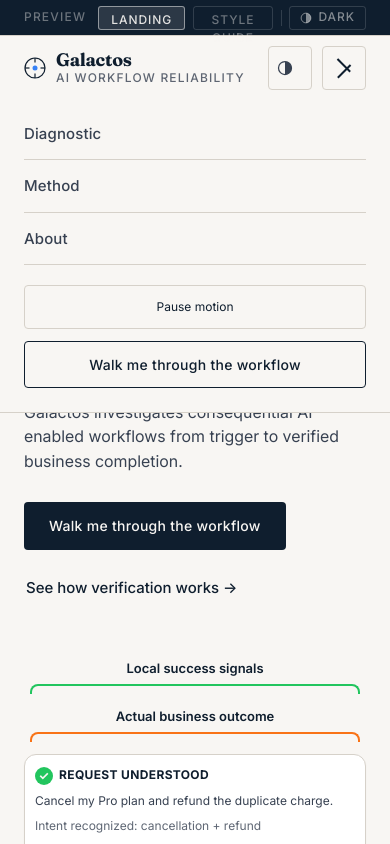
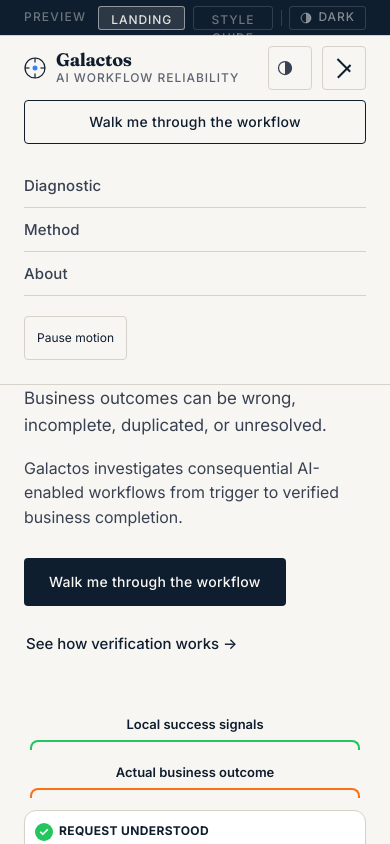
Before and after one commit to official-mitchell/galactos, a React (Vite) app: page / in a window 390 px wide. Both pictures are taken after a click on the button 344 px from the left and 68 px from the top of the page. Shown: the top 844 px of the page. Built offline with nearby package versions, Linux system fonts and the light colour scheme.

Commit message:
Add the sticky header anchor map for MAX-1013.
Nav labels, the workflow CTA, and the hero verification link read section ids from sections.ts, with a skip link, mobile focus trap, and nav_click.

```diff
--- a/src/App.tsx
+++ b/src/App.tsx
@@ -3,7 +3,8 @@
    Production keeps the stored-theme / prefers-color-scheme class effect and always shows the landing page.
    2026-11-03: ported from the Figma Make scratch app. Sections imported by job name (MAX-993).
    2026-11-03: MAX-996 honors ?mode= and hides the preview bar when ?shot=1. setMode events stay in dev.
-   2026-11-04: MAX-1006 marks main with data-anim so final and reduced captures share one settled state. */
+   2026-11-04: MAX-1006 marks main with data-anim so final and reduced captures share one settled state.
+   2026-11-04: MAX-1013. Main is the skip-to-content target. */
 import React, { useEffect, useState } from 'react';
 import { SiteHeader } from './components/shell/SiteHeader';
 import { Hero } from './components/sections/Hero';
@@ -245,7 +246,7 @@ export default function App() {
         /* Landing page with real site header */
         <div>
           <SiteHeader isDark={isDark} onToggleMode={() => setIsDark(d => !d)} />
-          <main data-anim="page">
+          <main id="content" data-anim="page">
             {showLab ? <MotionLab /> : null}
             <Hero />
             <FailureState />
--- /dev/null
+++ b/src/analytics/track.ts
@@ -0,0 +1,17 @@
+/* 2026-11-04: MAX-1013. Typed analytics-style events. Forwards to the existing
+   window.plausible queue when that script is present. No new vendor. */
+
+export type AnalyticsEvent = {
+  name: 'nav_click'
+  target: string
+}
+
+type PlausibleFn = (name: string, opts?: { props: Record<string, string> }) => void
+
+export function trackEvent(event: AnalyticsEvent): void {
+  if (typeof window === 'undefined') return
+  const props = { target: event.target }
+  const plausible = (window as Window & { plausible?: PlausibleFn }).plausible
+  plausible?.(event.name, { props })
+  window.dispatchEvent(new CustomEvent('galactos:analytics', { detail: { name: event.name, ...props } }))
+}
--- a/src/components/sections/Hero.tsx
+++ b/src/components/sections/Hero.tsx
@@ -1,13 +1,11 @@
 /* 2026-11-03: decomposed from the Figma Make landing export into the root app (MAX-993).
    2026-11-03: MAX-998 mapped the headline to .text-display-xl and the lede to .text-lede.
-   2026-11-03: layout and copy matched to instructions/design/mocks/galactos-mock-hero.png. */
+   2026-11-03: layout and copy matched to instructions/design/mocks/galactos-mock-hero.png.
+   2026-11-04: MAX-1013. Tertiary verification link and primary CTA read sections.ts. */
 import React from 'react';
+import { trackEvent } from '../../analytics/track';
+import { scrollTo, sectionHref } from '../../content/sections';
 import { HeroDiagram } from '../diagram/HeroDiagram';
-
-function scrollTo(id: string) {
-  const el = document.querySelector(id);
-  if (el) el.scrollIntoView({ behavior: 'smooth' });
-}
 
 export function Hero() {
   return (
@@ -67,19 +65,30 @@ export function Hero() {
 
           <div style={{ display: 'flex', flexDirection: 'column', alignItems: 'flex-start', gap: 16 }}>
             <a
-              href="#section-cta"
+              href={sectionHref('workflow')}
+              data-scroll-target={sectionHref('workflow').slice(1)}
               className="btn-primary"
-              onClick={e => { e.preventDefault(); scrollTo('#section-cta'); }}
+              onClick={(event) => {
+                event.preventDefault();
+                trackEvent({ name: 'nav_click', target: sectionHref('workflow').slice(1) });
+                scrollTo(sectionHref('workflow'));
+              }}
             >
               Walk me through the workflow
             </a>
-            <button
+            <a
+              href={sectionHref('verification')}
+              data-scroll-target={sectionHref('verification').slice(1)}
               className="btn-tertiary"
-              onClick={() => scrollTo('#section-verification')}
-              style={{ fontSize: 15, paddingLeft: 2 }}
+              onClick={(event) => {
+                event.preventDefault();
+                trackEvent({ name: 'nav_click', target: sectionHref('verification').slice(1) });
+                scrollTo(sectionHref('verification'));
+              }}
+              style={{ fontSize: 15, paddingLeft: 2, minHeight: 44 }}
             >
               See how verification works →
-            </button>
+            </a>
           </div>
         </div>
 
--- a/src/components/shell/SiteHeader.tsx
+++ b/src/components/shell/SiteHeader.tsx
@@ -1,7 +1,11 @@
 /* 2026-11-03: MAX-998 raised font sizes under 12px to 12px.
-    2026-11-03: decomposed from the Figma Make landing export into the root app (MAX-993).
-    2026-11-04: MAX-1007 places MotionToggle in the desktop header and the mobile menu. */
+   2026-11-03: decomposed from the Figma Make landing export into the root app (MAX-993).
+   2026-11-04: MAX-1007 places MotionToggle in the desktop header and the mobile menu.
+   2026-11-04: MAX-1013. Anchors come from sections.ts. Scroll border, skip link,
+   mobile focus trap, and nav_click. */
 import React, { useEffect, useRef, useState } from 'react';
+import { trackEvent } from '../../analytics/track';
+import { sectionHref, scrollTo, type NavAnchorKey } from '../../content/sections';
 import { MotionToggle } from '../../motion/MotionToggle';
 import { ModeToggle } from './ModeToggle';
 
@@ -10,73 +14,164 @@ interface SiteHeaderProps {
   onToggleMode: () => void;
 }
 
-const NAV_LINKS = [
-  { label: 'Diagnostic', href: '#section-diagnostic' },
-  { label: 'Method', href: '#section-method' },
-  { label: 'About', href: '#section-about' },
+const NAV_LINKS: { label: string; key: NavAnchorKey }[] = [
+  { label: 'Diagnostic', key: 'diagnostic' },
+  { label: 'Method', key: 'method' },
+  { label: 'About', key: 'about' },
 ];
 
-function scrollTo(id: string) {
-  const el = document.querySelector(id);
-  if (el) el.scrollIntoView({ behavior: 'smooth' });
+function focusableIn(root: HTMLElement): HTMLElement[] {
+  return Array.from(
+    root.querySelectorAll<HTMLElement>('a[href], button:not([disabled]), [tabindex]:not([tabindex="-1"])'),
+  ).filter((el) => el.getAttribute('aria-hidden') !== 'true');
 }
 
 export function SiteHeader({ isDark, onToggleMode }: SiteHeaderProps) {
   const [scrolled, setScrolled] = useState(false);
   const [menuOpen, setMenuOpen] = useState(false);
-  const menuRef = useRef<HTMLDivElement>(null);
+  const headerRef = useRef<HTMLElement>(null);
+  const workflowHref = sectionHref('workflow');
+  const heroHref = sectionHref('hero');
 
   useEffect(() => {
     const handler = () => setScrolled(window.scrollY > 8);
+    handler();
     window.addEventListener('scroll', handler, { passive: true });
     return () => window.removeEventListener('scroll', handler);
   }, []);
 
   useEffect(() => {
     if (!menuOpen) return;
-    const handler = (e: MouseEvent) => {
-      if (menuRef.current && !menuRef.current.contains(e.target as Node)) {
+    const root = headerRef.current;
+    if (!root) return;
+    const previously = document.activeElement as HTMLElement | null;
+    const menu = root.querySelector<HTMLElement>('#site-menu');
+    const firstLink = menu?.querySelector<HTMLElement>('a[href]');
+    firstLink?.focus();
+
+    function onKey(event: KeyboardEvent) {
+      if (event.key === 'Escape') {
+        event.preventDefault();
         setMenuOpen(false);
+        return;
       }
+      if (event.key !== 'Tab' || !headerRef.current) return;
+      const items = focusableIn(headerRef.current);
+      if (items.length === 0) return;
+      const first = items[0];
+      const last = items[items.length - 1];
+      if (event.shiftKey && document.activeElement === first) {
+        event.preventDefault();
+        last.focus();
+      } else if (!event.shiftKey && document.activeElement === last) {
+        event.preventDefault();
+        first.focus();
+      }
+    }
+
+    document.addEventListener('keydown', onKey);
+    return () => {
+      document.removeEventListener('keydown', onKey);
+      previously?.focus();
     };
-    document.addEventListener('mousedown', handler);
-    return () => document.removeEventListener('mousedown', handler);
   }, [menuOpen]);
 
-  function handleCTA(e: React.MouseEvent) {
-    e.preventDefault();
-    scrollTo('#section-cta');
+  function go(event: React.SyntheticEvent, href: string) {
+    event.preventDefault();
+    const id = href.slice(1);
+    trackEvent({ name: 'nav_click', target: id });
+    scrollTo(href);
     setMenuOpen(false);
   }
 
+  function onAnchorKey(event: React.KeyboardEvent<HTMLAnchorElement>, href: string) {
+    if (event.key === 'Enter') go(event, href);
+  }
+
+  function renderLink(label: string, key: NavAnchorKey, block: boolean) {
+    const href = sectionHref(key);
+    return (
+      <a
+        key={label}
+        href={href}
+        data-scroll-target={href.slice(1)}
+        onClick={(event) => go(event, href)}
+        onKeyDown={(event) => onAnchorKey(event, href)}
+        style={{
+          fontFamily: 'var(--font-body)',
+          fontWeight: 500,
+          fontSize: block ? 15 : 13,
+          color: 'var(--text-secondary)',
+          textDecoration: 'none',
+          padding: block ? '0 0' : '6px 16px',
+          letterSpacing: '0.01em',
+          transition: 'color 150ms ease',
+          minHeight: 44,
+          display: block ? 'flex' : 'inline-flex',
+          alignItems: 'center',
+          borderBottom: block ? '1px solid var(--border-default)' : undefined,
+        }}
+        onMouseEnter={(event) => (event.currentTarget.style.color = 'var(--text-primary)')}
+        onMouseLeave={(event) => (event.currentTarget.style.color = 'var(--text-secondary)')}
+      >
+        {label}
+      </a>
+    );
+  }
+
+  const cta = (fullWidth: boolean) => (
+    <a
+      href={workflowHref}
+      data-scroll-target={workflowHref.slice(1)}
+      className="btn-secondary"
+      onClick={(event) => go(event, workflowHref)}
+      onKeyDown={(event) => onAnchorKey(event, workflowHref)}
+      style={{
+        fontSize: fullWidth ? 14 : 13,
+        padding: fullWidth ? '10px 16px' : '10px 20px',
+        whiteSpace: 'nowrap',
+        width: fullWidth ? '100%' : undefined,
+        minHeight: 44,
+        justifyContent: 'center',
+      }}
+    >
+      Walk me through the workflow
+    </a>
+  );
+
   return (
     <header
+      ref={headerRef}
       style={{
         position: 'sticky',
         top: 0,
         zIndex: 200,
         backgroundColor: 'var(--surface-base)',
-        borderBottom: `1px solid ${scrolled ? 'var(--border-default)' : 'transparent'}`,
+        borderBottom: `1px solid ${scrolled ? 'var(--border-strong)' : 'transparent'}`,
         transition: 'background-color 200ms ease, border-color 200ms ease',
       }}
     >
+      <a className="skip-link" href="#content">
+        Skip to content
+      </a>
       <div
         className="container-editorial"
         style={{
           display: 'flex',
           alignItems: 'center',
           justifyContent: 'space-between',
-          height: 64,
+          minHeight: 64,
+          gap: 12,
         }}
       >
-        {/* Wordmark */}
         <a
-          href="#"
-          onClick={e => { e.preventDefault(); window.scrollTo({ top: 0, behavior: 'smooth' }); }}
-          style={{ textDecoration: 'none', display: 'flex', alignItems: 'center', gap: 10 }}
+          href={heroHref}
+          data-scroll-target={heroHref.slice(1)}
+          onClick={(event) => go(event, heroHref)}
+          onKeyDown={(event) => onAnchorKey(event, heroHref)}
+          style={{ textDecoration: 'none', display: 'flex', alignItems: 'center', gap: 10, minHeight: 44 }}
           aria-label="Galactos — home"
         >
-          {/* Observatory mark */}
           <svg width="22" height="22" viewBox="0 0 22 22" fill="none" aria-hidden="true">
             <circle cx="11" cy="11" r="10" stroke="var(--text-primary)" strokeWidth="1.2" />
             <circle cx="11" cy="11" r="9.5" stroke="var(--text-primary)" strokeWidth="0.3" strokeDasharray="2 3" />
@@ -105,47 +200,22 @@ export function SiteHeader({ isDark, onToggleMode }: SiteHeaderProps) {
                 fontWeight: 500,
                 fontSize: 12,
                 color: 'var(--text-muted)',
-                letterSpacing: '0.1em',
-                textTransform: 'uppercase',
+                letterSpacing: '0.08em',
                 lineHeight: 1.2,
                 marginTop: 2,
               }}
             >
-              AI Workflow Reliability
+              AI WORKFLOW RELIABILITY
             </span>
           </div>
         </a>
 
-        {/* Desktop nav */}
         <nav
           style={{ display: 'flex', alignItems: 'center', gap: 0 }}
           aria-label="Site navigation"
           className="desktop-nav"
         >
-          {NAV_LINKS.map(({ label, href }) => (
-            <a
-              key={label}
-              href={href}
-              onClick={e => { e.preventDefault(); scrollTo(href); }}
-              style={{
-                fontFamily: 'var(--font-body)',
-                fontWeight: 500,
-                fontSize: 13,
-                color: 'var(--text-secondary)',
-                textDecoration: 'none',
-                padding: '6px 16px',
-                letterSpacing: '0.01em',
-                transition: 'color 150ms ease',
-                minHeight: 44,
-                display: 'inline-flex',
-                alignItems: 'center',
-              }}
-              onMouseEnter={e => (e.currentTarget.style.color = 'var(--text-primary)')}
-              onMouseLeave={e => (e.currentTarget.style.color = 'var(--text-secondary)')}
-            >
-              {label}
-            </a>
-          ))}
+          {NAV_LINKS.map(({ label, key }) => renderLink(label, key, false))}
 
           <div style={{ width: 1, height: 20, backgroundColor: 'var(--border-default)', margin: '0 16px' }} />
 
@@ -154,26 +224,17 @@ export function SiteHeader({ isDark, onToggleMode }: SiteHeaderProps) {
 
           <div style={{ width: 12 }} />
 
-          <a
-            href="#section-cta"
-            className="btn-secondary"
-            onClick={handleCTA}
-            style={{ fontSize: 13, padding: '10px 20px', whiteSpace: 'nowrap' }}
-          >
-            Walk me through the workflow
-          </a>
+          {cta(false)}
         </nav>
 
-        {/* Mobile controls */}
-        <div
-          className="mobile-nav"
-          style={{ display: 'flex', alignItems: 'center', gap: 10 }}
-        >
+        <div className="mobile-nav" style={{ display: 'flex', alignItems: 'center', gap: 10 }}>
           <ModeToggle isDark={isDark} onToggle={onToggleMode} />
           <button
+            type="button"
             aria-label={menuOpen ? 'Close menu' : 'Open menu'}
             aria-expanded={menuOpen}
-            onClick={() => setMenuOpen(o => !o)}
+            aria-controls="site-menu"
+            onClick={() => setMenuOpen((open) => !open)}
             style={{
               background: 'transparent',
               border: '1px solid var(--border-default)',
@@ -222,63 +283,62 @@ export function SiteHeader({ isDark, onToggleMode }: SiteHeaderProps) {
         </div>
       </div>
 
-      {/* Mobile menu */}
+      <div className="mobile-cta container-editorial" style={{ paddingBottom: 12 }}>
+        {cta(true)}
+      </div>
+
       {menuOpen && (
         <div
-          ref={menuRef}
+          id="site-menu"
+          role="navigation"
+          aria-label="Mobile"
           style={{
             position: 'absolute',
             top: '100%',
             left: 0,
             right: 0,
             backgroundColor: 'var(--surface-base)',
-            borderBottom: '1px solid var(--border-default)',
+            borderBottom: '1px solid var(--border-strong)',
             padding: '8px 24px 24px',
             zIndex: 300,
           }}
         >
-          {NAV_LINKS.map(({ label, href }) => (
-            <a
-              key={label}
-              href={href}
-              onClick={e => { e.preventDefault(); scrollTo(href); setMenuOpen(false); }}
-              style={{
-                display: 'block',
-                fontFamily: 'var(--font-body)',
-                fontWeight: 500,
-                fontSize: 15,
-                color: 'var(--text-secondary)',
-                textDecoration: 'none',
-                padding: '14px 0',
-                borderBottom: '1px solid var(--border-default)',
-                letterSpacing: '0.01em',
-              }}
-            >
-              {label}
-            </a>
-          ))}
-          <div style={{ marginTop: 20, display: 'flex', flexDirection: 'column', gap: 12 }}>
+          {NAV_LINKS.map(({ label, key }) => renderLink(label, key, true))}
+          <div style={{ marginTop: 20 }}>
             <MotionToggle />
-            <a
-              href="#section-cta"
-              className="btn-secondary"
-              onClick={handleCTA}
-              style={{ width: '100%', justifyContent: 'center', fontSize: 14 }}
-            >
-              Walk me through the workflow
-            </a>
           </div>
         </div>
       )}
 
       <style>{`
+        .skip-link {
+          position: absolute;
+          left: 12px;
+          top: 8px;
+          z-index: 400;
+          padding: 10px 14px;
+          min-height: 44px;
+          display: inline-flex;
+          align-items: center;
+          background: var(--surface-base);
+          color: var(--text-primary);
+          border: 1px solid var(--border-strong);
+          text-decoration: none;
+          font-family: var(--font-body);
+          font-size: 14px;
+          transform: translateY(-140%);
+        }
+        .skip-link:focus {
+          transform: none;
+        }
         @media (min-width: 768px) {
           .desktop-nav { display: flex !important; }
-          .mobile-nav { display: none !important; }
+          .mobile-nav, .mobile-cta { display: none !important; }
         }
         @media (max-width: 767px) {
           .desktop-nav { display: none !important; }
           .mobile-nav { display: flex !important; }
+          .mobile-cta { display: block !important; }
         }
       `}</style>
     </header>
--- a/src/content/sections.ts
+++ b/src/content/sections.ts
@@ -1,4 +1,5 @@
-/* 2026-11-03: single source of section anchors. DOM ids still match the Make export until the revamp. */
+/* 2026-11-03: single source of section anchors. DOM ids still match the Make export until the revamp.
+   2026-11-04: MAX-1013. Nav labels resolve through navAnchors (S7, S9, S10, S11, S4). */
 
 export type SectionEntry = {
   number: string
@@ -22,3 +23,39 @@ export const sections: SectionEntry[] = [
   { number: '10', id: 'section-credibility', act: 'V', label: 'Credibility', component: 'Credibility' },
   { number: '11', id: 'section-cta', act: 'V', label: 'Final CTA', component: 'FinalCta' },
 ]
+
+/** Checklist §4.3. Keys are nav labels; values are section numbers (S7 is Intervention). */
+const NAV_SECTION_NUMBERS = {
+  diagnostic: '07',
+  method: '09',
+  about: '10',
+  workflow: '11',
+  verification: '04',
+  hero: '01',
+} as const
+
+export type NavAnchorKey = keyof typeof NAV_SECTION_NUMBERS
+
+function sectionByNumber(number: string): SectionEntry {
+  const entry = sections.find((section) => section.number === number)
+  if (!entry) throw new Error(`Missing section ${number}`)
+  return entry
+}
+
+export const navAnchors: Record<NavAnchorKey, SectionEntry> = {
+  diagnostic: sectionByNumber(NAV_SECTION_NUMBERS.diagnostic),
+  method: sectionByNumber(NAV_SECTION_NUMBERS.method),
+  about: sectionByNumber(NAV_SECTION_NUMBERS.about),
+  workflow: sectionByNumber(NAV_SECTION_NUMBERS.workflow),
+  verification: sectionByNumber(NAV_SECTION_NUMBERS.verification),
+  hero: sectionByNumber(NAV_SECTION_NUMBERS.hero),
+}
+
+export function sectionHref(key: NavAnchorKey): string {
+  return `#${navAnchors[key].id}`
+}
+
+export function scrollTo(href: string): void {
+  const id = href.startsWith('#') ? href.slice(1) : href
+  document.getElementById(id)?.scrollIntoView({ behavior: 'smooth' })
+}
--- a/src/vite-env.d.ts
+++ b/src/vite-env.d.ts
@@ -1,6 +1,7 @@
 /* 2026-11-03: Vite client types for the root app.
    2026-11-03: MAX-996 dev capture bridge on window.__galactos.
-   2026-11-03: MAX-1003 theme source flag set by the index.html script. */
+   2026-11-03: MAX-1003 theme source flag set by the index.html script.
+   2026-11-04: MAX-1013. Optional plausible queue used by trackEvent. */
 /// <reference types="vite/client" />
 
 interface GalactosHarness {
@@ -13,4 +14,5 @@ interface Window {
   __galactos?: GalactosHarness
   __galactosThemeSource?: 'stored' | 'system'
   ScrollTrigger?: { refresh: () => void }
+  plausible?: (name: string, opts?: { props: Record<string, string> }) => void
 }
```
Also changed, not shown: .ai/CHANGELOG.md, 1 other file (tests, documents, lock files or other folders).
